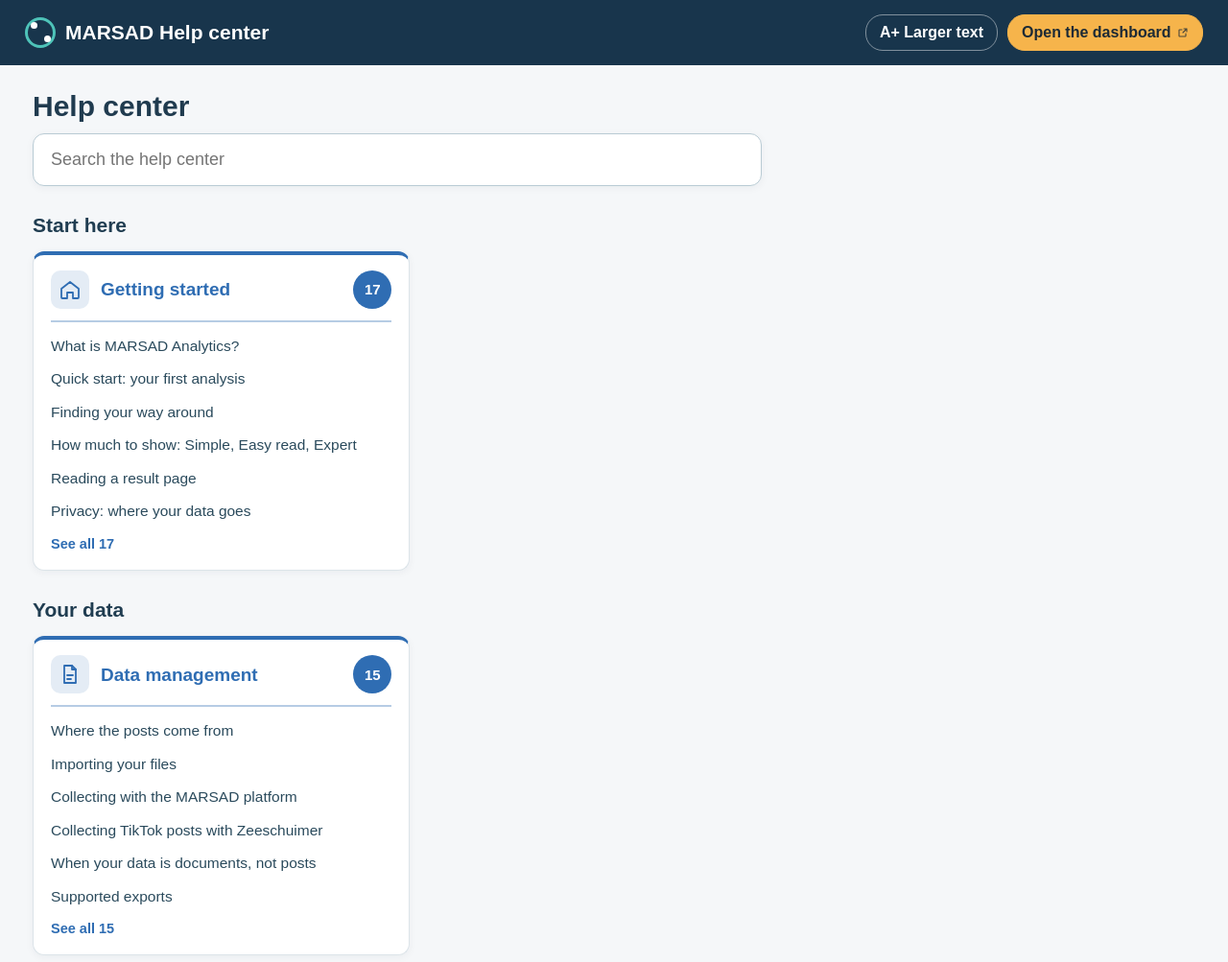
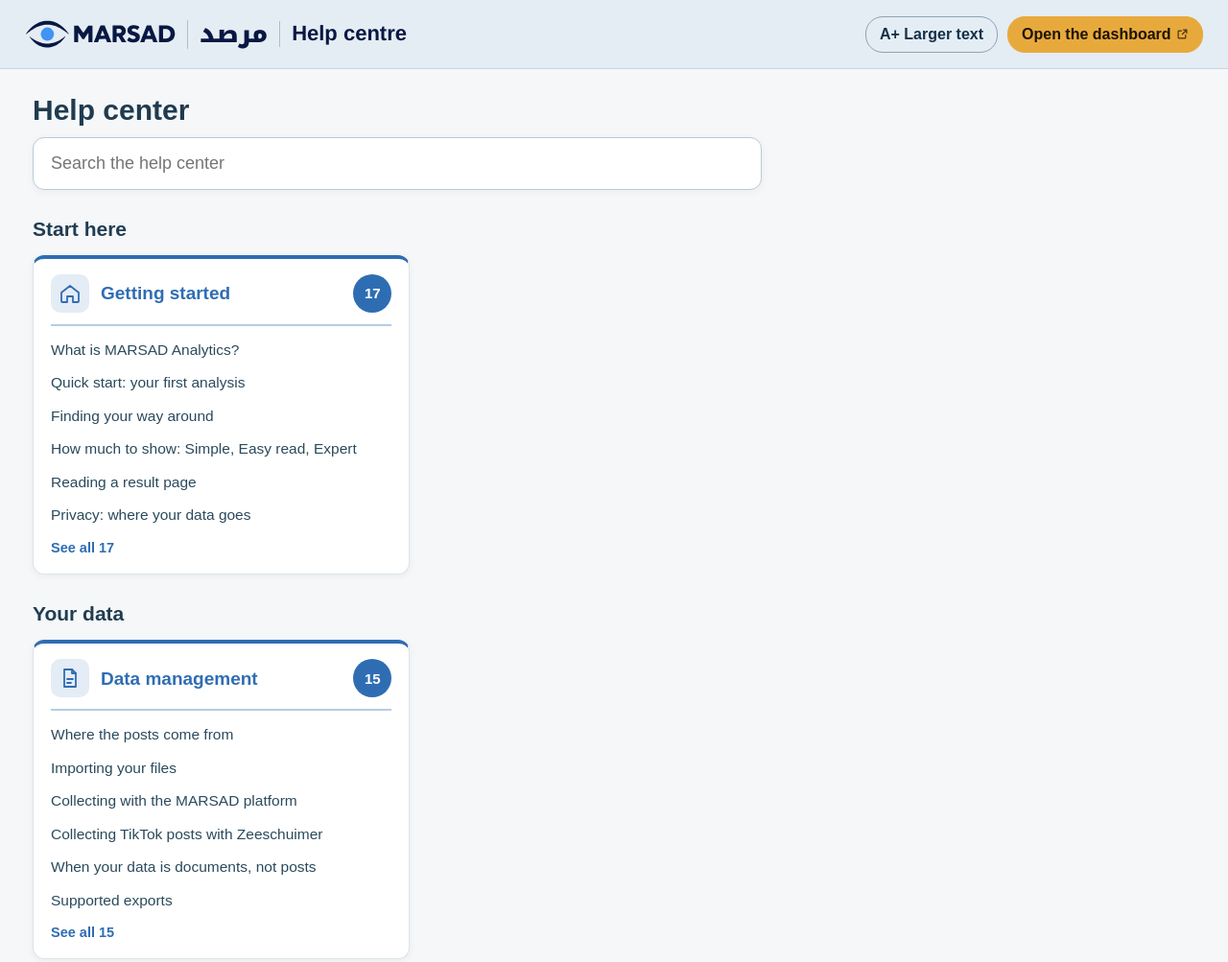
Before and after one commit to wajdiz/marsad-studio, a plain HTML site: page docs.html in a window 1280 px wide. Shown: the top 1003 px of the page at 96% size. Drawn offline with Linux system fonts and the light colour scheme.

Commit message:
Studio bar and Help centre header like the other MARSAD pages; tool name bigger, bold and navy
Co-Authored-By: Claude Opus 5.5 <noreply@anthropic.com>
Claude-Session: https://claude.ai/code/session_019NxcG8kqsGM2zybCEfWLMT

```diff
--- a/docs.html
+++ b/docs.html
@@ -79,9 +79,18 @@ body.bigtext{font-size:18.5px}body.bigtext .page-title{font-size:34px}body.bigte
 .hc-faq a{color:#0b6a70;font-weight:700}
 .hc-foot{color:#4f6371;font-size:13px;margin-top:28px}
 body.bigtext .hc-body{font-size:19px}body.bigtext .hc-link,body.bigtext .hc-rs{font-size:17px}body.bigtext .hc-rt{font-size:19px}
+
+/* header like the other MARSAD pages: light bar, navy logo, مرصد, then the page name */
+@font-face{font-family:"MARSAD Kufi";src:url(assets/fonts/marsad-ar-900.woff2) format("woff2");font-weight:900;font-display:swap;unicode-range:U+0600-06FF}
+.appbar{background:#e4edf3;color:#14304a;border-bottom:1px solid #c9d7e1;min-height:72px}
+.brand{color:#081843;gap:12px;font-size:18.5px}.brand img{height:30px;width:auto;display:block}
+.brand .mk-ar{font-family:"MARSAD Kufi",Tahoma,sans-serif;font-weight:900;color:#081843;font-size:25px;line-height:1.2;border-inline-start:1px solid rgba(20,48,74,.25);padding-inline-start:12px}
+.brand span.t{border-inline-start:1px solid rgba(20,48,74,.25);padding-inline-start:12px;line-height:1.2;color:#081843;font-size:22px;font-weight:800;font-family:"Helvetica Neue",Arial,sans-serif}
+.topbtn{border-color:rgba(20,48,74,.4);color:#14304a}.topbtn[aria-pressed=true]{background:#14304a;color:#fff}.topbtn.app{background:#e8a93c;border-color:#e8a93c;color:#1d1404}
+@media(max-width:700px){.brand .mk-ar,.brand span.t{display:none}.brand img{height:24px}}
 </style></head>
 <body>
-<header class="appbar"><button class="brand" id="home"><span class="brand-mark" aria-hidden="true"></span><span class="t">MARSAD Help center</span></button>
+<header class="appbar"><button class="brand" id="home" aria-label="MARSAD Studio Help centre home"><img src="assets/marsad-wordmark.svg?v=5" alt="MARSAD" width="157" height="30"><span class="mk-ar" lang="ar" aria-hidden="true">مرصد</span><span class="t">Help centre</span></button>
 <div class="top-right"><button class="topbtn" id="sizebtn" aria-pressed="false">A+ Larger text</button><a class="topbtn app" id="applink" href="index.html">Open the dashboard</a></div></header>
 <main class="content" id="main" tabindex="-1"></main>
 <script>/* MARSAD Help center: renders docs.json. Used by the dashboard (index.html) and the standalone docs page (docs.html).
```
Also changed, not shown: index.html (+2 -2 lines).
